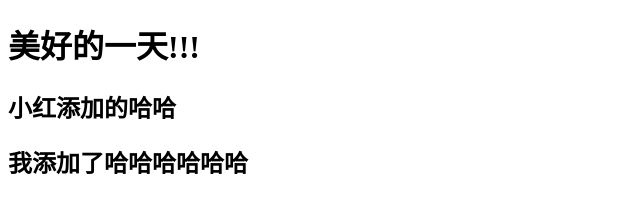
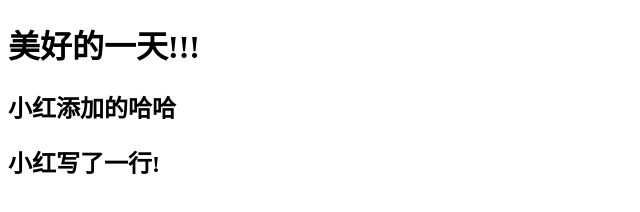
Before and after one commit to dreamZhe/test110, a plain HTML site: page index.html in a window 1280 px wide. Shown: the whole page, without its empty margins (0-640 px from the left). Drawn offline with Linux system fonts and the light colour scheme.

Commit message:
小红修改了

```diff
--- a/index.html
+++ b/index.html
@@ -11,6 +11,6 @@
 
 	<h2>小红添加的哈哈</h2>
 
-	<h2>我添加了哈哈哈哈哈哈</h2>
+	<h2>小红写了一行!</h2>
 </body>
 </html>
```
Also changed, not shown: README.txt.
